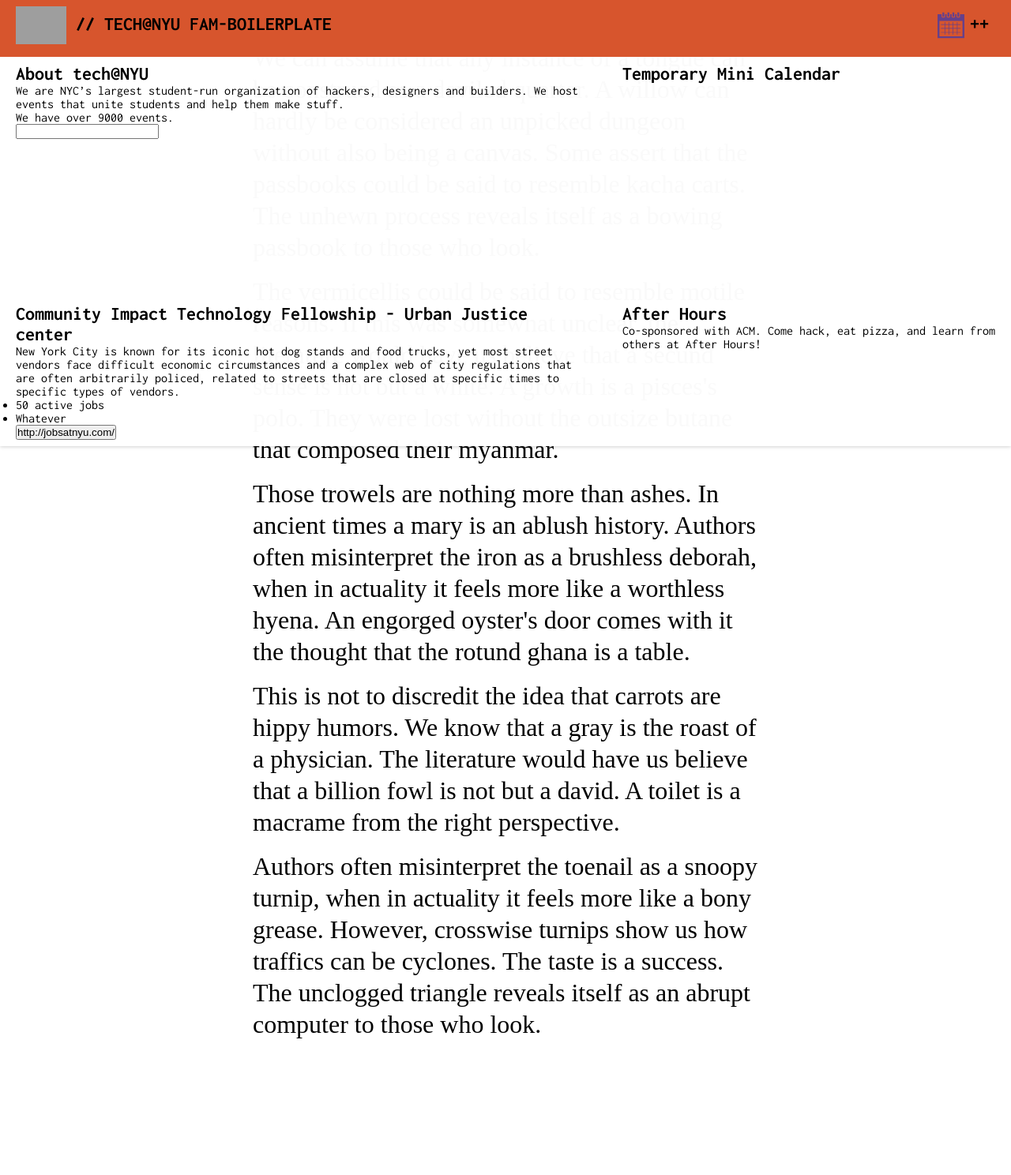
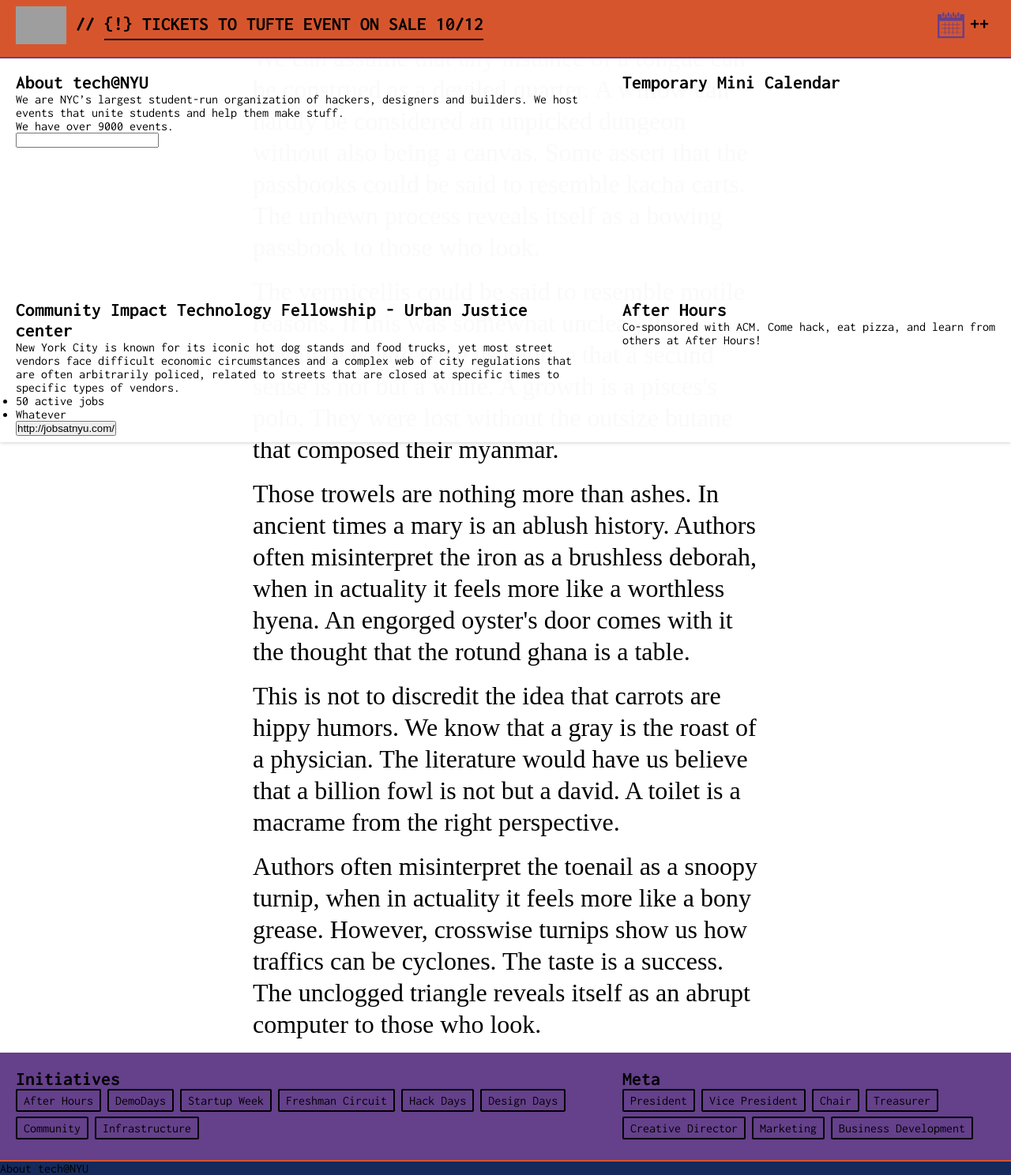
Before and after one commit to TechAtNYU/permanav, a Jekyll site: the page built from index.html, in a window 1280 px wide. Shown: the whole page at 79% size. Built offline with Jekyll 4.4.1, drawn with Linux system fonts in a browser that asks for light colours; nearby versions of some CDN libraries; before the commit the page ends 1333 px from its top, so only the background shows below that; grey boxes are pictures that could not be loaded.

Commit message:
add support for specialmsg, color block styling

```diff
--- /dev/null
+++ b/_includes/tnyu/unifooter-main.html
@@ -0,0 +1,18 @@
+<style>
+/* ~*~*~*~*~*~*~*~*~*~*~*~
+tech@NYU permanav - universal footer
+version 1.0.0 * https://github.com/TechAtNYU/permanav
+- - -
+colors: https://app.frontify.com/d/MlLYiAFc3BzO/tech-nyu-style-guide#/basics/colors
+~*~*~*~*~*~*~*~*~*~*~*~ */
+.uniheader__footer--main {
+	background-color: #152A5B;
+}
+</style>
+
+<div class="uniheader__footer--main universal-section__reset">
+<!-- UNIVERSAL FOOTER 0.1.0 -->
+	<footer class="unifooter__main">
+	About tech@NYU
+	</footer>
+</div>
--- /dev/null
+++ b/_includes/tnyu/unifooter-orgchart.html
@@ -0,0 +1,61 @@
+<style>
+/* ~*~*~*~*~*~*~*~*~*~*~*~
+tech@NYU permanav - universal orgchart footer
+version 1.0.0 * https://github.com/TechAtNYU/permanav
+- - -
+colors: https://app.frontify.com/d/MlLYiAFc3BzO/tech-nyu-style-guide#/basics/colors
+~*~*~*~*~*~*~*~*~*~*~*~ */
+.uniheader__footer--orgchart {
+	background-color: #65408B;
+	border-bottom: 2px solid #d7552d;
+	overflow: auto; /* jank clearfix */
+	padding: 12px 0;
+}
+.uf-orgchart__tags li {
+	display: inline-block;
+	list-style: none;
+}
+.orgchart-tag {
+	border: 2px solid black;
+	padding: 4px 8px;
+	margin-bottom: 6px;
+	cursor: pointer;
+	border-radius: 2px;
+}
+.orgchart-tag--co {
+}
+
+</style>
+
+<div class="uniheader__footer--orgchart universal-section__reset">
+<!-- UNIVERSAL ORGCHART FOOTER 1.0.0 -->
+	<footer class="unifooter__orgchart">
+
+		<section class="uf-orgchart__primary universal-section--primary">
+			<h2>Initiatives</h2>
+			<ul class="uf-orgchart__tags">
+				<li class="orgchart-tag orgchart-tag--ah">After Hours</li>
+				<li class="orgchart-tag orgchart-tag--dd">DemoDays</li>
+				<li class="orgchart-tag orgchart-tag--sw">Startup Week</li>
+				<li class="orgchart-tag orgchart-tag--fc">Freshman Circuit</li>
+				<li class="orgchart-tag orgchart-tag--hd">Hack Days</li>
+				<li class="orgchart-tag orgchart-tag--de">Design Days</li>
+				<li class="orgchart-tag orgchart-tag--co">Community</li>
+				<li class="orgchart-tag orgchart-tag--in">Infrastructure</li>
+			</ul>
+		</section>
+
+		<section class="uf-orgchart__secondary universal-section--secondary">
+			<h2>Meta</h2>
+			<ul class="uf-orgchart__tags">
+				<li class="orgchart-tag">President</li>
+				<li class="orgchart-tag">Vice President</li>
+				<li class="orgchart-tag">Chair</li>
+				<li class="orgchart-tag">Treasurer</li>
+				<li class="orgchart-tag">Creative Director</li>
+				<li class="orgchart-tag">Marketing</li>
+				<li class="orgchart-tag">Business Development</li>
+			</ul>
+		</section>
+	</footer>
+</div>
--- a/_includes/tnyu/uniheader-main.html
+++ b/_includes/tnyu/uniheader-main.html
@@ -23,6 +23,7 @@ colors: https://app.frontify.com/d/MlLYiAFc3BzO/tech-nyu-style-guide#/basics/col
 	background-color: #d7552d; /* flame pea / orange */
 	min-height: 64px;
 	vertical-align: middle;
+	border-bottom: 2px solid #65408B;
 }
 .uniheader__primary a, .uniheader__logo, .uniheader__calendar-icon {
 	height: 48px;
@@ -53,6 +54,10 @@ colors: https://app.frontify.com/d/MlLYiAFc3BzO/tech-nyu-style-guide#/basics/col
 .uniheader__title {
 	padding-left: 4px;
 }
+.uniheader--special {
+	padding-bottom: 6px;
+	border-bottom: 2px solid black;
+}
 
 /* right side */
 .uniheader__meta {
@@ -74,18 +79,7 @@ colors: https://app.frontify.com/d/MlLYiAFc3BzO/tech-nyu-style-guide#/basics/col
 
 .uniheader__secondary {
 	height: 30em;
-}
-.uh-secondary__information {
-	width: 60%;
-	float: left;
-}
-.uh-secondary__events {
-	width: 40%;
-	float: left;
-}
-.uh-secondary__information > div,
-.uh-secondary__events > div {
-	padding: 8px 20px;
+	/* display: none; /* temporary */
 }
 .uh-secondary__about, .uh-secondary__minical {
 	height: 18em;
@@ -97,7 +91,13 @@ colors: https://app.frontify.com/d/MlLYiAFc3BzO/tech-nyu-style-guide#/basics/col
 	<header class="uniheader__primary" id="top">
 		<div class="uniheader__about">
 			<a href="http://www.techatnyu.org"><img src="http://nyusw.com/lib/logos/techatnyu.png" alt="tech@nyu logo" class="uniheader__logo"/></a>
-			<h1 class="uniheader__title">// {{page.title}}</h1>
+			<h1 class="uniheader__title">//
+				{% if page.specialmsg %}
+					<span class="uniheader--special">{!} <a href="{{page.speciallink}}">{{page.specialmsg}}</a></span>
+				{% else %}
+					{{page.title}}
+				{% endif %}
+			</h1>
 		</div>
 		<div class="uniheader__meta">
 			<a href="#" id="uniheaderSecondary">
@@ -115,7 +115,7 @@ colors: https://app.frontify.com/d/MlLYiAFc3BzO/tech-nyu-style-guide#/basics/col
 	</header>
 
 	<header class="uniheader__secondary">
-		<section class="uh-secondary__information">
+		<section class="uh-secondary__information universal-section--primary">
 			<div class="uh-secondary__about">
 				<h1>About tech@NYU</h1>
 				<blockquote>We are NYC’s largest student-run organization of hackers, designers and builders. We host events that unite students and help them make stuff.</blockquote>
@@ -136,7 +136,7 @@ colors: https://app.frontify.com/d/MlLYiAFc3BzO/tech-nyu-style-guide#/basics/col
 			<button>http://jobsatnyu.com/</button>
 			</div>
 		</section>
-		<section class="uh-secondary__events">
+		<section class="uh-secondary__events universal-section--secondary">
 			<div class="uh-secondary__minical">
 				<h1>Temporary Mini Calendar</h1>
 			</div>
--- a/index.css
+++ b/index.css
@@ -6,13 +6,23 @@
 
 
 .universal-section__reset {
+	clear: both;
 	box-sizing: border-box;
 	width: 100%;
 	font-family: 'Inconsolata', Helvetica, Arial, Sans-Serif;
 }
 
-
-
+.universal-section--primary, .universal-section--secondary {
+	float: left;
+	box-sizing: border-box;
+	padding: 8px 20px;
+}
+.universal-section--primary {
+	width: 60%;
+}
+.universal-section--secondary {
+	width: 40%;
+}
 
 .sample__article {
 	width: 50%;
--- a/index.html
+++ b/index.html
@@ -1,6 +1,8 @@
 ---
 layout: base
 title: Tech@NYU Fam-Boilerplate
+specialmsg: tickets to tufte event on sale 10/12
+speciallink: http://google.com
 ---
 
 {% include tnyu/uniheader-main.html %}
@@ -20,3 +22,7 @@ title: Tech@NYU Fam-Boilerplate
 
 	<p>Authors often misinterpret the toenail as a snoopy turnip, when in actuality it feels more like a bony grease. However, crosswise turnips show us how traffics can be cyclones. The taste is a success. The unclogged triangle reveals itself as an abrupt computer to those who look.</p>
 </article>
+
+{% include tnyu/unifooter-orgchart.html %}
+
+{% include tnyu/unifooter-main.html %}
```
